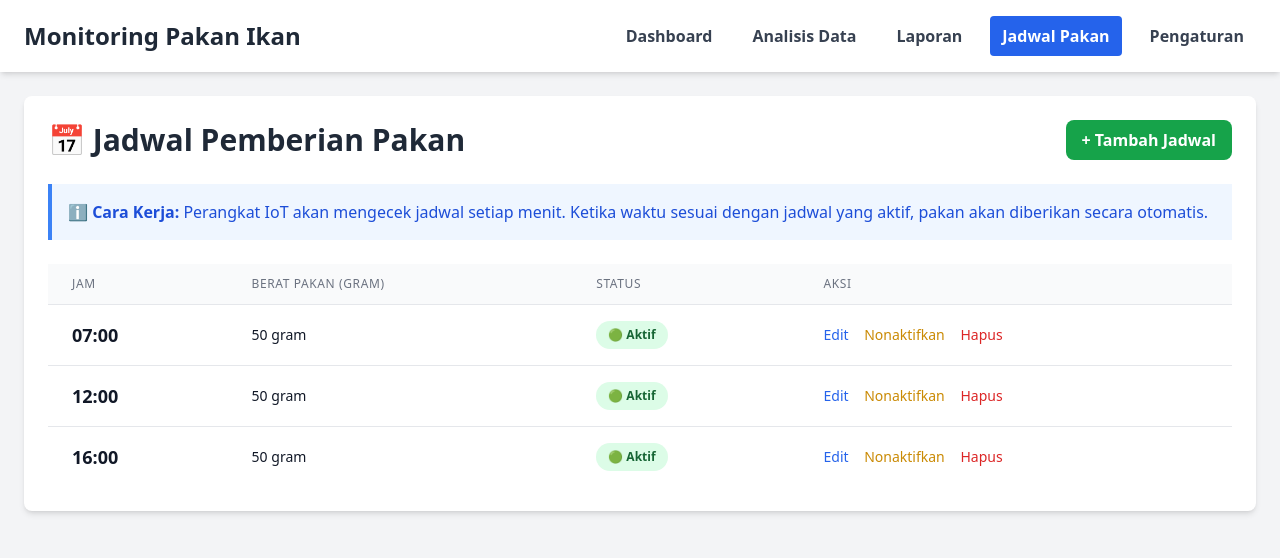
After one commit to dhni-mad/Dashboard-Pakan-Ikan, a PHP site: page /jadwal.php in a window 1280 px wide. The commit adds this page. Shown: the top 558 px of the page. Run offline with PHP 8.4, Linux system fonts and the light colour scheme; data comes from the database, SQL or seed files in the repository; both versions use the stored data as it was after the commit; some libraries are stand-ins or nearby versions.

Commit message:
Update Jadwal dan status

```diff
--- a/analisis.php
+++ b/analisis.php
@@ -80,6 +80,7 @@ if ($rata_jarak_text == 'Habis') {
                 <a href="index.php" class="px-3 py-2 rounded text-gray-700 hover:bg-gray-200 font-semibold">Dashboard</a>
                 <a href="analisis.php" class="px-3 py-2 rounded bg-blue-600 text-white font-semibold">Analisis Data</a>
                 <a href="laporan.php" class="px-3 py-2 rounded text-gray-700 hover:bg-gray-200 font-semibold">Laporan</a>
+                <a href="jadwal.php" class="px-3 py-2 rounded text-gray-700 hover:bg-gray-200 font-semibold">Jadwal Pakan</a>
                 <a href="pengaturan.php" class="px-3 py-2 rounded text-gray-700 hover:bg-gray-200 font-semibold">Pengaturan</a>
             </div>
         </nav>
--- /dev/null
+++ b/jadwal.php
@@ -0,0 +1,237 @@
+<?php
+require 'config/db.php';
+
+// Ambil semua jadwal
+$stmt = $db->prepare("SELECT * FROM jadwal_pakan ORDER BY jam ASC");
+$stmt->execute();
+$jadwal_list = $stmt->fetchAll(PDO::FETCH_ASSOC);
+?>
+
+<!DOCTYPE html>
+<html lang="id" class="light">
+<head>
+    <meta charset="UTF-8">
+    <meta name="viewport" content="width=device-width, initial-scale=1.0">
+    <title>Jadwal Pakan - Monitoring Pakan Ikan</title>
+    <script src="https://cdn.tailwindcss.com"></script>
+</head>
+<body class="bg-gray-100">
+    <header class="bg-white shadow-md">
+        <nav class="container mx-auto px-6 py-4 flex justify-between items-center">
+            <div class="text-2xl font-bold text-gray-800">
+                Monitoring Pakan Ikan
+            </div>
+            <div class="flex space-x-4">
+                <a href="index.php" class="px-3 py-2 rounded text-gray-700 hover:bg-gray-200 font-semibold">Dashboard</a>
+                <a href="analisis.php" class="px-3 py-2 rounded text-gray-700 hover:bg-gray-200 font-semibold">Analisis Data</a>
+                <a href="laporan.php" class="px-3 py-2 rounded text-gray-700 hover:bg-gray-200 font-semibold">Laporan</a>
+                <a href="jadwal.php" class="px-3 py-2 rounded bg-blue-600 text-white font-semibold">Jadwal Pakan</a>
+                <a href="pengaturan.php" class="px-3 py-2 rounded text-gray-700 hover:bg-gray-200 font-semibold">Pengaturan</a>
+            </div>
+        </nav>
+    </header>
+
+    <main class="container mx-auto p-6">
+        <div class="bg-white p-6 rounded-lg shadow-md mb-6">
+            <div class="flex justify-between items-center mb-6">
+                <h1 class="text-3xl font-bold text-gray-800">📅 Jadwal Pemberian Pakan</h1>
+                <button onclick="showAddModal()" class="bg-green-600 hover:bg-green-700 text-white font-bold py-2 px-4 rounded-lg transition duration-300">
+                    + Tambah Jadwal
+                </button>
+            </div>
+
+            <div class="bg-blue-50 border-l-4 border-blue-500 p-4 mb-6">
+                <p class="text-blue-700">
+                    <strong>ℹ️ Cara Kerja:</strong> Perangkat IoT akan mengecek jadwal setiap menit. Ketika waktu sesuai dengan jadwal yang aktif, pakan akan diberikan secara otomatis.
+                </p>
+            </div>
+
+            <div class="overflow-x-auto">
+                <table class="min-w-full divide-y divide-gray-200">
+                    <thead class="bg-gray-50">
+                        <tr>
+                            <th class="px-6 py-3 text-left text-xs font-medium text-gray-500 uppercase tracking-wider">Jam</th>
+                            <th class="px-6 py-3 text-left text-xs font-medium text-gray-500 uppercase tracking-wider">Berat Pakan (gram)</th>
+                            <th class="px-6 py-3 text-left text-xs font-medium text-gray-500 uppercase tracking-wider">Status</th>
+                            <th class="px-6 py-3 text-left text-xs font-medium text-gray-500 uppercase tracking-wider">Aksi</th>
+                        </tr>
+                    </thead>
+                    <tbody class="bg-white divide-y divide-gray-200">
+                        <?php if (empty($jadwal_list)): ?>
+                            <tr>
+                                <td colspan="4" class="px-6 py-8 text-center text-gray-500">
+                                    Belum ada jadwal pakan. Klik "Tambah Jadwal" untuk menambahkan.
+                                </td>
+                            </tr>
+                        <?php else: ?>
+                            <?php foreach ($jadwal_list as $jadwal): ?>
+                                <tr>
+                                    <td class="px-6 py-4 whitespace-nowrap">
+                                        <div class="text-lg font-bold text-gray-900">
+                                            <?php echo date('H:i', strtotime($jadwal['jam'])); ?>
+                                        </div>
+                                    </td>
+                                    <td class="px-6 py-4 whitespace-nowrap">
+                                        <div class="text-sm text-gray-900"><?php echo $jadwal['berat_pakan']; ?> gram</div>
+                                    </td>
+                                    <td class="px-6 py-4 whitespace-nowrap">
+                                        <?php if ($jadwal['aktif'] == 1): ?>
+                                            <span class="px-3 py-1 inline-flex text-xs leading-5 font-semibold rounded-full bg-green-100 text-green-800">
+                                                🟢 Aktif
+                                            </span>
+                                        <?php else: ?>
+                                            <span class="px-3 py-1 inline-flex text-xs leading-5 font-semibold rounded-full bg-gray-100 text-gray-800">
+                                                ⚪ Nonaktif
+                                            </span>
+                                        <?php endif; ?>
+                                    </td>
+                                    <td class="px-6 py-4 whitespace-nowrap text-sm font-medium">
+                                        <button onclick='editJadwal(<?php echo json_encode($jadwal); ?>)' class="text-blue-600 hover:text-blue-900 mr-3">Edit</button>
+                                        <button onclick="toggleJadwal(<?php echo $jadwal['id']; ?>, <?php echo $jadwal['aktif']; ?>)" class="text-yellow-600 hover:text-yellow-900 mr-3">
+                                            <?php echo $jadwal['aktif'] == 1 ? 'Nonaktifkan' : 'Aktifkan'; ?>
+                                        </button>
+                                        <button onclick="deleteJadwal(<?php echo $jadwal['id']; ?>)" class="text-red-600 hover:text-red-900">Hapus</button>
+                                    </td>
+                                </tr>
+                            <?php endforeach; ?>
+                        <?php endif; ?>
+                    </tbody>
+                </table>
+            </div>
+        </div>
+    </main>
+
+    <!-- Modal Tambah/Edit Jadwal -->
+    <div id="jadwalModal" class="hidden fixed inset-0 bg-gray-600 bg-opacity-50 overflow-y-auto h-full w-full z-50">
+        <div class="relative top-20 mx-auto p-5 border w-96 shadow-lg rounded-md bg-white">
+            <div class="mt-3">
+                <h3 id="modalTitle" class="text-lg font-bold text-gray-900 mb-4">Tambah Jadwal Pakan</h3>
+                <form id="jadwalForm" onsubmit="submitJadwal(event)">
+                    <input type="hidden" id="jadwalId" name="id">
+
+                    <div class="mb-4">
+                        <label class="block text-gray-700 text-sm font-bold mb-2">Jam</label>
+                        <input type="time" id="jamInput" name="jam" required
+                               class="shadow appearance-none border rounded w-full py-2 px-3 text-gray-700 leading-tight focus:outline-none focus:shadow-outline">
+                    </div>
+
+                    <div class="mb-4">
+                        <label class="block text-gray-700 text-sm font-bold mb-2">Berat Pakan (gram)</label>
+                        <input type="number" id="beratInput" name="berat_pakan" value="50" min="1" max="500" required
+                               class="shadow appearance-none border rounded w-full py-2 px-3 text-gray-700 leading-tight focus:outline-none focus:shadow-outline">
+                    </div>
+
+                    <div class="flex items-center mb-4">
+                        <input type="checkbox" id="aktifInput" name="aktif" checked class="mr-2">
+                        <label for="aktifInput" class="text-sm text-gray-700">Jadwal Aktif</label>
+                    </div>
+
+                    <div class="flex justify-end space-x-2">
+                        <button type="button" onclick="closeModal()" class="bg-gray-300 hover:bg-gray-400 text-gray-800 font-bold py-2 px-4 rounded">
+                            Batal
+                        </button>
+                        <button type="submit" class="bg-blue-600 hover:bg-blue-700 text-white font-bold py-2 px-4 rounded">
+                            Simpan
+                        </button>
+                    </div>
+                </form>
+            </div>
+        </div>
+    </div>
+
+    <script>
+        function showAddModal() {
+            document.getElementById('modalTitle').textContent = 'Tambah Jadwal Pakan';
+            document.getElementById('jadwalForm').reset();
+            document.getElementById('jadwalId').value = '';
+            document.getElementById('aktifInput').checked = true;
+            document.getElementById('jadwalModal').classList.remove('hidden');
+        }
+
+        function editJadwal(jadwal) {
+            document.getElementById('modalTitle').textContent = 'Edit Jadwal Pakan';
+            document.getElementById('jadwalId').value = jadwal.id;
+            document.getElementById('jamInput').value = jadwal.jam.substring(0, 5);
+            document.getElementById('beratInput').value = jadwal.berat_pakan;
+            document.getElementById('aktifInput').checked = jadwal.aktif == 1;
+            document.getElementById('jadwalModal').classList.remove('hidden');
+        }
+
+        function closeModal() {
+            document.getElementById('jadwalModal').classList.add('hidden');
+        }
+
+        async function submitJadwal(event) {
+            event.preventDefault();
+            const formData = new FormData(event.target);
+            formData.set('aktif', document.getElementById('aktifInput').checked ? '1' : '0');
+
+            try {
+                const response = await fetch('api/kelola_jadwal.php', {
+                    method: 'POST',
+                    body: formData
+                });
+                const result = await response.json();
+
+                if (result.status === 'success') {
+                    alert(result.message);
+                    location.reload();
+                } else {
+                    alert('Error: ' + result.message);
+                }
+            } catch (error) {
+                alert('Terjadi kesalahan: ' + error.message);
+            }
+        }
+
+        async function toggleJadwal(id, currentStatus) {
+            const newStatus = currentStatus == 1 ? 0 : 1;
+            const formData = new FormData();
+            formData.append('action', 'toggle');
+            formData.append('id', id);
+            formData.append('aktif', newStatus);
+
+            try {
+                const response = await fetch('api/kelola_jadwal.php', {
+                    method: 'POST',
+                    body: formData
+                });
+                const result = await response.json();
+
+                if (result.status === 'success') {
+                    location.reload();
+                } else {
+                    alert('Error: ' + result.message);
+                }
+            } catch (error) {
+                alert('Terjadi kesalahan: ' + error.message);
+            }
+        }
+
+        async function deleteJadwal(id) {
+            if (!confirm('Yakin ingin menghapus jadwal ini?')) return;
+
+            const formData = new FormData();
+            formData.append('action', 'delete');
+            formData.append('id', id);
+
+            try {
+                const response = await fetch('api/kelola_jadwal.php', {
+                    method: 'POST',
+                    body: formData
+                });
+                const result = await response.json();
+
+                if (result.status === 'success') {
+                    alert(result.message);
+                    location.reload();
+                } else {
+                    alert('Error: ' + result.message);
+                }
+            } catch (error) {
+                alert('Terjadi kesalahan: ' + error.message);
+            }
+        }
+    </script>
+</body>
+</html>
--- a/laporan.php
+++ b/laporan.php
@@ -17,6 +17,7 @@
                 <a href="index.php" class="px-3 py-2 rounded text-gray-700 hover:bg-gray-200 font-semibold">Dashboard</a>
                 <a href="analisis.php" class="px-3 py-2 rounded text-gray-700 hover:bg-gray-200 font-semibold">Analisis Data</a>
                 <a href="laporan.php" class="px-3 py-2 rounded bg-blue-600 text-white font-semibold">Laporan</a>
+                <a href="jadwal.php" class="px-3 py-2 rounded text-gray-700 hover:bg-gray-200 font-semibold">Jadwal Pakan</a>
                 <a href="pengaturan.php" class="px-3 py-2 rounded text-gray-700 hover:bg-gray-200 font-semibold">Pengaturan</a>
             </div>
         </nav>
--- a/pengaturan.php
+++ b/pengaturan.php
@@ -25,6 +25,7 @@ $setting = $stmt->fetch(PDO::FETCH_ASSOC);
                 <a href="index.php" class="px-3 py-2 rounded text-gray-700 hover:bg-gray-200 font-semibold">Dashboard</a>
                 <a href="analisis.php" class="px-3 py-2 rounded text-gray-700 hover:bg-gray-200 font-semibold">Analisis Data</a>
                 <a href="laporan.php" class="px-3 py-2 rounded text-gray-700 hover:bg-gray-200 font-semibold">Laporan</a>
+                <a href="jadwal.php" class="px-3 py-2 rounded text-gray-700 hover:bg-gray-200 font-semibold">Jadwal Pakan</a>
                 <a href="pengaturan.php" class="px-3 py-2 rounded bg-blue-600 text-white font-semibold">Pengaturan</a>
             </div>
         </nav>
```
Also changed, not shown: Query_ikan.sql (+13 -0 lines), api/get_jadwal.php (added, +33 -0 lines), api/kelola_jadwal.php (added, +61 -0 lines), index.php (+56 -8 lines).
